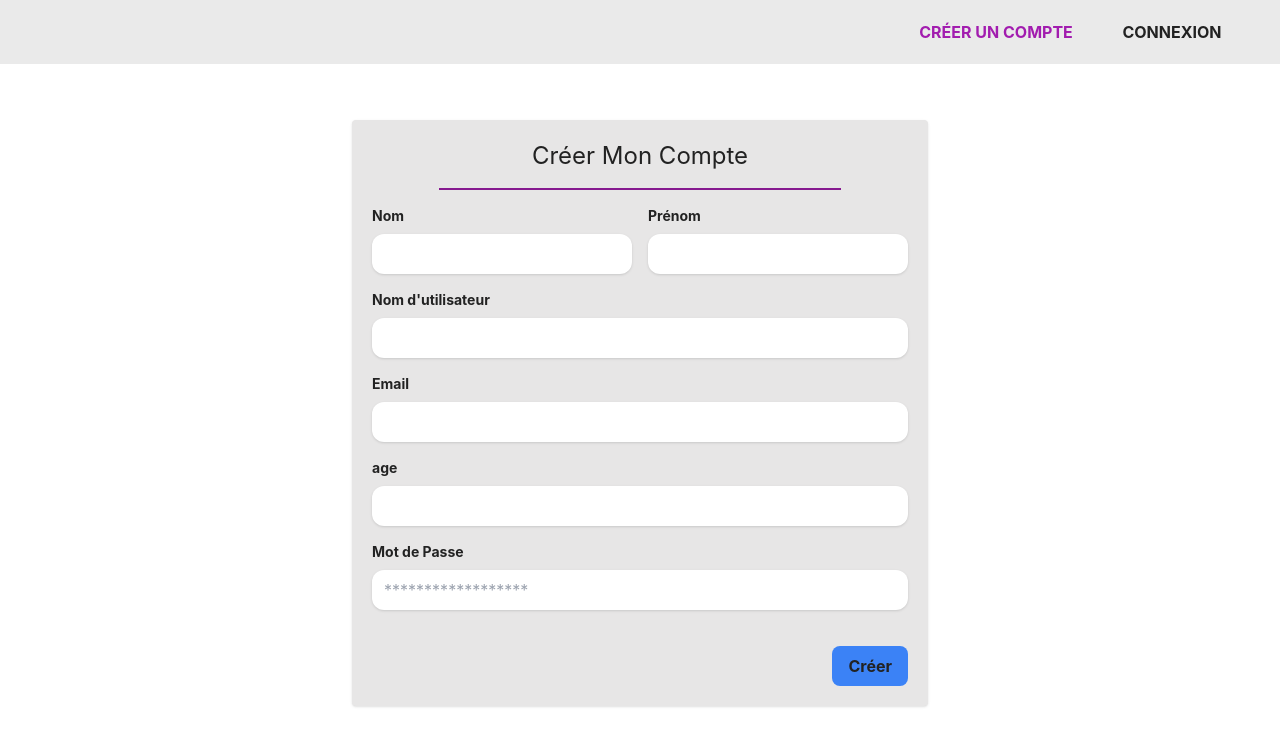
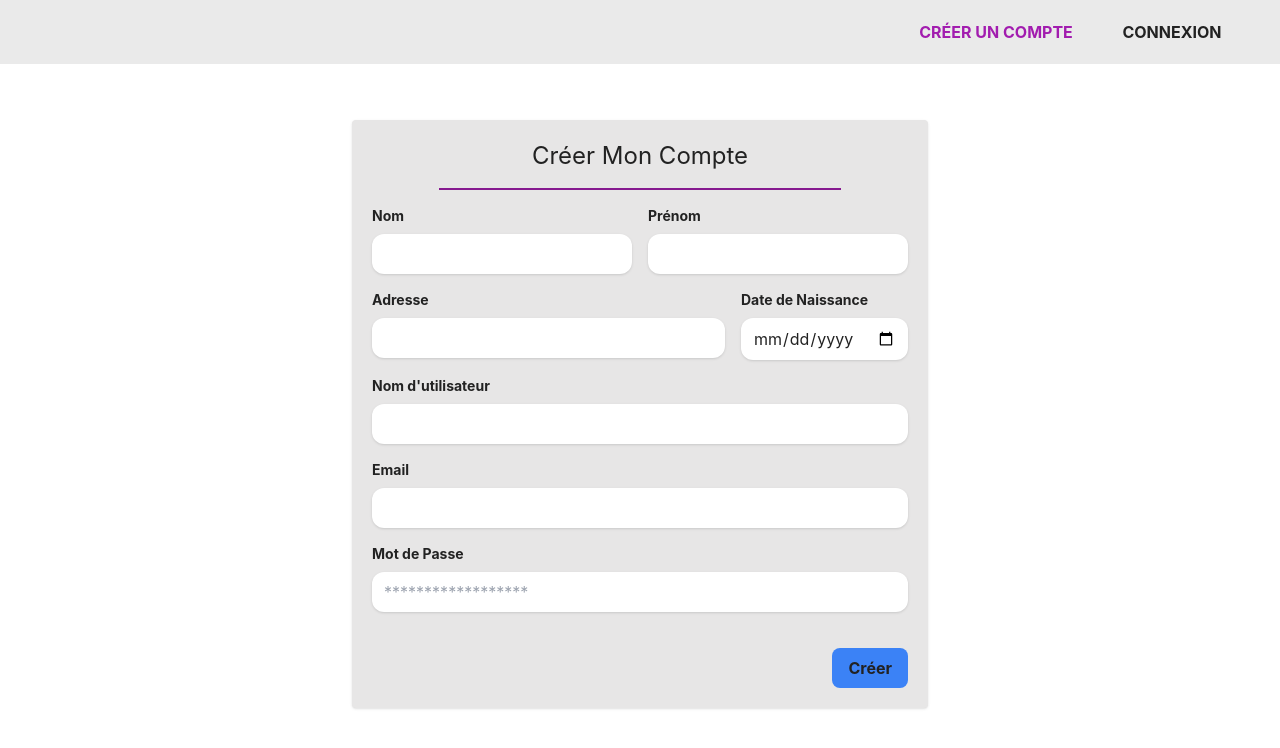
Before and after one commit to toussaint2v/cybersec-project-frontend, a Vue app: page /profile/create in a window 1280 px wide. Shown: the top 748 px of the page. Built offline with nearby package versions, Linux system fonts and the light colour scheme.

Commit message:
Modification des informations personnelles de l'utilisateur

```diff
--- a/src/components/alert/ErrorComponent.vue
+++ b/src/components/alert/ErrorComponent.vue
@@ -1,21 +1,14 @@
 <template>
-  <div v-if="error" class="popup flex m-auto m-1 font-medium py-1 px-2 bg-white rounded-md text-red-700 bg-red-100 border border-red-300 ">
-    <div class="m-auto">
-      <svg xmlns="http://www.w3.org/2000/svg" width="100%" height="100%" fill="none" viewBox="0 0 24 24" stroke="currentColor" stroke-width="2" stroke-linecap="round" stroke-linejoin="round" class="feather feather-alert-octagon w-5 h-5 mx-2">
-        <polygon points="7.86 2 16.14 2 22 7.86 22 16.14 16.14 22 7.86 22 2 16.14 2 7.86 7.86 2"></polygon>
-        <line x1="12" y1="8" x2="12" y2="12"></line>
-        <line x1="12" y1="16" x2="12.01" y2="16"></line>
-      </svg>
+  <div v-if="error" class="popup flex m-auto m-1 font-medium py-2 px-4 bg-white rounded-2xl text-red-700 bg-red-50 border border-red-300 ">
+    <div class="m-auto mr-2">
+      <i class="fa-solid fa-info-circle fa-xl "></i>
     </div>
     <div class="text-lg font-normal mx-2">
       {{ error }}
     </div>
-    <div class="m-auto">
+    <div class="m-auto ml-2">
       <button @click="closePopUp">
-        <svg xmlns="http://www.w3.org/2000/svg" width="100%" height="100%" fill="none" viewBox="0 0 24 24" stroke="currentColor" stroke-width="2" stroke-linecap="round" stroke-linejoin="round" class="feather feather-x cursor-pointer hover:text-red-400 rounded-full w-5 h-5 ml-2">
-          <line x1="18" y1="6" x2="6" y2="18"></line>
-          <line x1="6" y1="6" x2="18" y2="18"></line>
-        </svg>
+        <i class="fa-solid fa-close fa-xl "></i>
       </button>
     </div>
   </div>
--- a/src/components/alert/SuccessComponent.vue
+++ b/src/components/alert/SuccessComponent.vue
@@ -1,12 +1,12 @@
 <template>
-  <div class="popup duration-200 flex m-auto m-1 font-medium py-1 px-2 bg-white rounded-md text-green-700 bg-green-100 border border-green-300 z-[2000]">
-    <div class="m-auto">
+  <div class="popup duration-200 flex m-auto m-1 font-medium py-2 px-4 bg-white rounded-2xl text-green-700 bg-green-50 border border-green-300 z-[2000]">
+    <div class="m-auto mr-2">
       <i class="fa-solid fa-check fa-xl "></i>
     </div>
     <div class="text-lg font-normal mx-2">
       {{ message }}
     </div>
-    <div class="m-auto">
+    <div class="m-auto ml-2">
       <button @click="closePopUp">
         <i class="fa-solid fa-close fa-xl "></i>
       </button>
--- a/src/views/auth/LoginView.vue
+++ b/src/views/auth/LoginView.vue
@@ -24,7 +24,7 @@
                        value="Connexion"/>
       </div>
       <div class="flex justify-end mt-4">
-        <router-link class="text-purple-700 hover:text-purple-900" to="/reset-password/email/send">Reinitialiser mot de passe</router-link>
+        <router-link class="text-purple-500 font-bold hover:text-purple-700" to="/reset-password/email/send">Mot de passe oublié ?</router-link>
       </div>
 
       <div class="border my-3"></div>
--- a/src/views/auth/password/SendEmailView.vue
+++ b/src/views/auth/password/SendEmailView.vue
@@ -5,6 +5,7 @@
         <h1 class="bold text-center text-2xl">Réinitialiser mon mot de passe</h1>
         <div class="border w-3/4 mx-auto my-4 border-fuchsia-800"></div>
         <ErrorComponent v-if="state.error" :error="state.error"/>
+        <SuccessComponent v-if="state.success" message="L'email a bien été envoyé"/>
 
         <div class="mb-4">
           <label class="block text-sm font-bold mb-2" for="email">
@@ -25,10 +26,11 @@
 import axios from "@/api/axios";
 import ButtonLoading from "@/components/form/ButtonLoading";
 import ErrorComponent from "@/components/alert/ErrorComponent";
+import SuccessComponent from "@/components/alert/SuccessComponent";
 
 export default {
   name: "SendEmailView",
-  components: {ErrorComponent, ButtonLoading},
+  components: {SuccessComponent, ErrorComponent, ButtonLoading},
   data() {
     return {
       form: {
@@ -44,8 +46,9 @@ export default {
   methods: {
     async sendEmail() {
       this.state.loading = true;
-      await axios.post('api/reset-password/sendEmail', this.form).then((res) => {
-        console.log(res.data)
+      await axios.post('api/reset-password/sendEmail', this.form).then(() => {
+        this.state.success = true;
+        setTimeout(()=>{this.state.success = false},'3000')
       }).catch((err) => {
         this.state.error = err.response.data
       }).finally(() => {
--- a/src/views/profile/CreateProfileView.vue
+++ b/src/views/profile/CreateProfileView.vue
@@ -19,6 +19,20 @@
             <input v-model="form.first_name" class="input-card" id="firstName" type="text" >
           </div>
         </div>
+        <div class="mb-4 flex">
+          <div class="mr-2 w-full">
+            <label class=" block text-grey-darker text-sm font-bold mb-2" for="name">
+              Adresse
+            </label>
+            <input v-model="form.address" class="input-card" id="address" type="text" >
+          </div>
+          <div class="ml-2 ">
+            <label class="block text-grey-darker text-sm font-bold mb-2" for="birthDate">
+              Date de Naissance
+            </label>
+            <input v-model="form.birthDate" class="input-card" id="birthDate" type="date" >
+          </div>
+        </div>
         <div class="mb-4">
           <label class="block text-grey-darker text-sm font-bold mb-2" for="username">
             Nom d'utilisateur
@@ -33,12 +47,6 @@
           <input v-model="form.email" class="input-card" id="email" type="email" >
         </div>
 
-        <div class="mb-4">
-          <label class="block text-grey-darker text-sm font-bold mb-2" for="age">
-            age
-          </label>
-          <input v-model="form.age" class="input-card" id="age" type="number" >
-        </div>
 
         <div class="mb-6">
           <label class="block text-grey-darker text-sm font-bold mb-2" for="password">
@@ -71,10 +79,10 @@ export default {
               form: {
                 name:null,
                 first_name: null,
+                birthDate: null,
                 username: null,
                 email: null,
                 password: null,
-                age: null,
               },
             response: '',
             state:{
--- a/src/views/profile/EditProfileView.vue
+++ b/src/views/profile/EditProfileView.vue
@@ -2,8 +2,9 @@
   <div class="container m-auto p-3">
     <h1 class="bold text-center text-2xl">Modifier Mon Compte</h1>
     <div class="border w-3/4 mx-auto my-4 border-fuchsia-800"></div>
-    <ErrorComponent v-if="state.error" :error="state.error"/>
-    <div class="fixed top-10 z-[2000] w-full">
+
+    <div class="hidden md:block fixed left-0 top-2 z-[2000] w-full">
+      <ErrorComponent class="w-max mx-auto" v-if="state.error" :error="state.error"/>
       <SuccessComponent class="w-max mx-auto" v-if="state.updated" message="Les informations ont bien été modifiées"/>
     </div>
 
@@ -37,13 +38,6 @@
             Date de Naissance
           </label>
           <input v-model="form.birthDate" class="input-simple" id="date" type="date" >
-        </div>
-
-        <div class="mb-4">
-          <label class="block text-grey-darker text-sm font-bold mb-2" for="age">
-            Age
-          </label>
-          <input v-model="form.age" class="input-simple" id="age" type="number" >
         </div>
 
         <div class="mb-6">
@@ -80,7 +74,6 @@ export default {
         first_name: null,
         username: null,
         birthDate: null,
-        age: null,
         address: null
       },
       response: '',
@@ -114,6 +107,7 @@ export default {
       axios.post('api/profile/update', this.form).then(() =>{
         this.editProfile(store.getters.user.id);
         this.state.updated = true
+        this.state.error = null;
         setTimeout(()=>{this.state.updated = false},'3000')
       }).catch((error) => {
         this.state.error = error.response.data;
```
Lines whose indentation alone changed are shown as unchanged.
